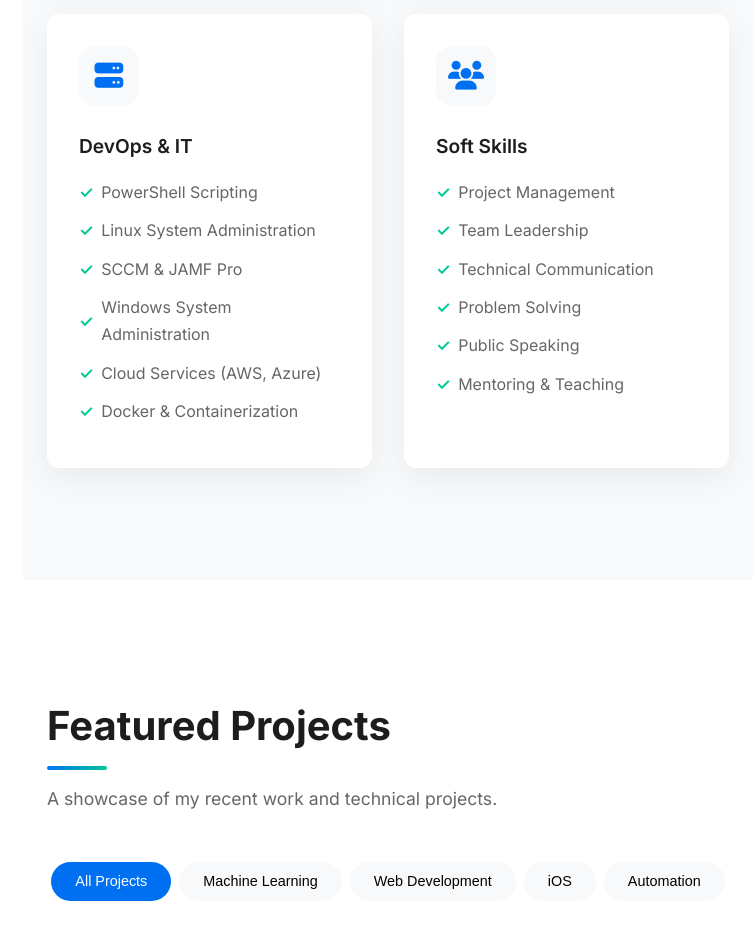
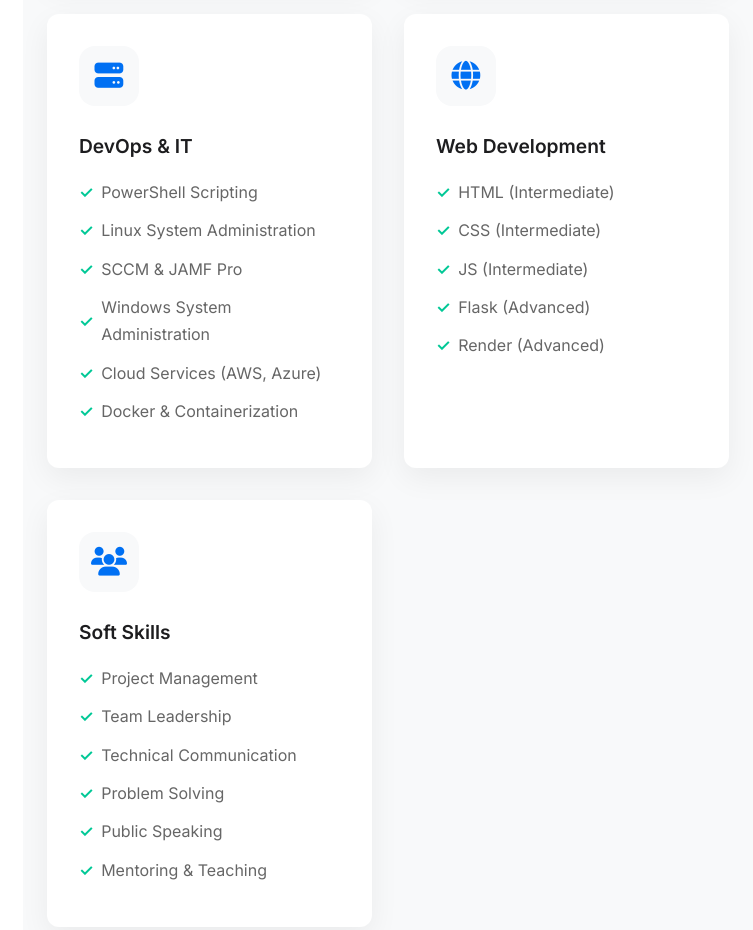
Before and after one commit to jdank417/jdank417.github.io, a plain HTML site: page index.html in a window 1280 px wide. Shown: the part 5000-5930 px from the top of the page, without its empty margins (527-1280 px from the left). Drawn offline with nearby package versions, Linux system fonts and the light colour scheme; a script that the page names is missing.

Commit message:
web skills

```diff
--- a/index.html
+++ b/index.html
@@ -1620,6 +1620,19 @@
         </div>
         <div class="skill-card fade-in">
           <div class="skill-icon">
+            <i class="fas fa-globe"></i>
+          </div>
+          <h3 class="skill-title">Web Development</h3>
+          <ul class="skill-list">
+            <li>HTML (Intermediate)</li>
+            <li>CSS (Intermediate)</li>
+            <li>JS (Intermediate)</li>
+            <li>Flask (Advanced)</li>
+            <li>Render (Advanced)</li>
+          </ul>
+        </div>
+        <div class="skill-card fade-in">
+          <div class="skill-icon">
             <i class="fas fa-users"></i>
           </div>
           <h3 class="skill-title">Soft Skills</h3>
```
Also changed, not shown: cli.html (+1 -1 lines).
